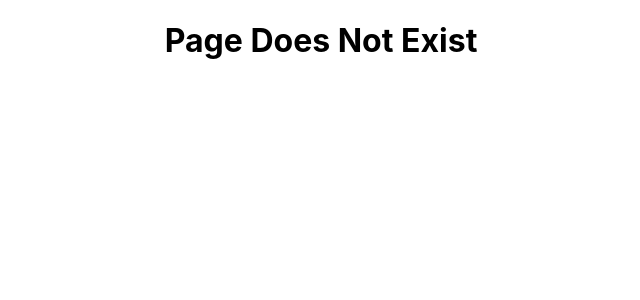
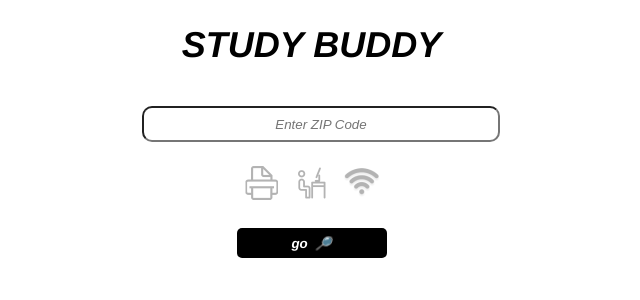
Before and after one commit to agiledev-students-fall2022/final-project-team-study-buddy, a React (Create React App) app in the folder front-end/: page / in a window 1280 px wide. Shown: the top 300 px of the page, without its empty margins (319-959 px from the left). Built offline with nearby package versions, Linux system fonts and the light colour scheme.

Commit message:
Add router to new home page

```diff
--- a/front-end/src/App.js
+++ b/front-end/src/App.js
@@ -1,5 +1,6 @@
 import "./App.css";
-import More from "./More";
+import Home from "./Home.js";
+import More from "./More.js";
 import Results from "./Results/Results.js";
 import { BrowserRouter as Router, Routes, Route } from "react-router-dom";
 import "./App.css";
@@ -11,15 +12,7 @@ const App = (props) => {
         <main className="App-main">
           <Routes>
             {/* a route for the home page */}
-            <Route
-              path="/more"
-              default
-              element={
-                <div>
-                  <h1>Study Buddy</h1>
-                </div>
-              }
-            />
+            <Route path="/" element={<Home />} />
 
             {/* a route for more */}
             <Route path="/more" element={<More />} />
```
